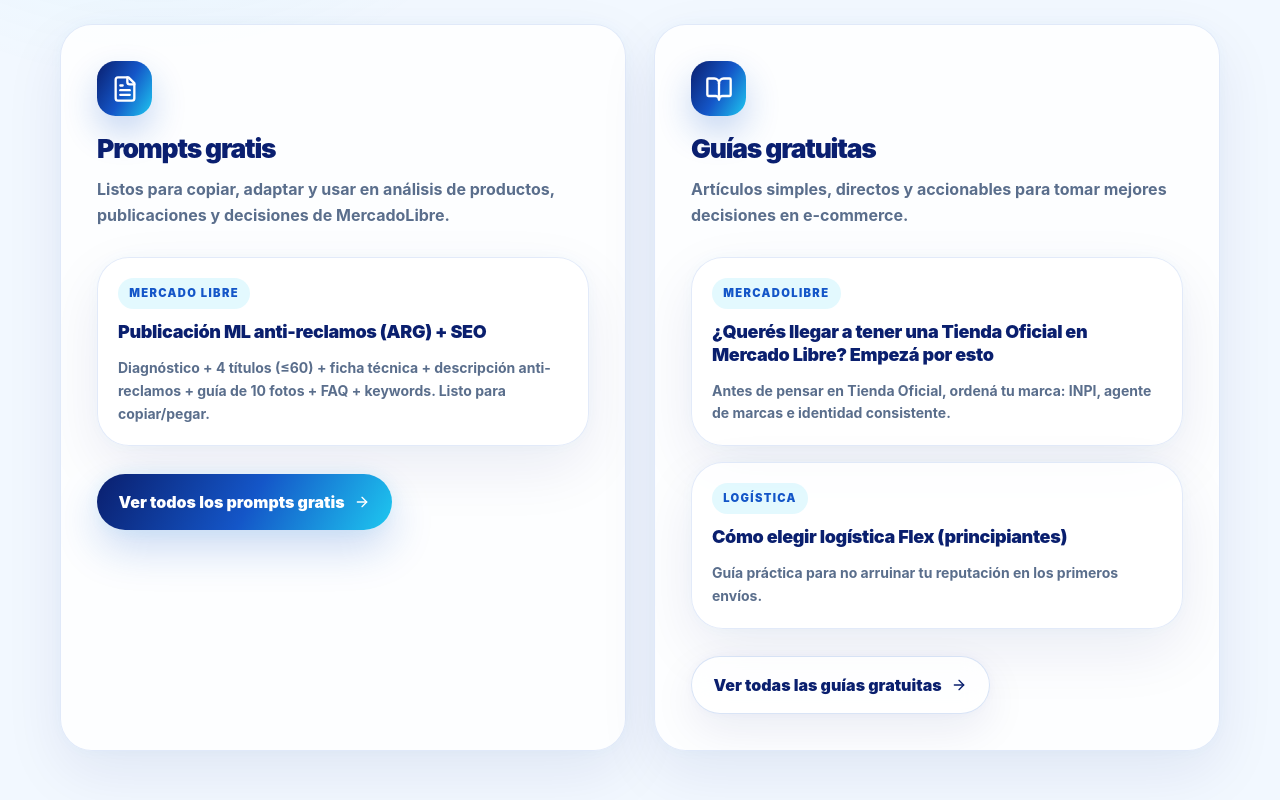
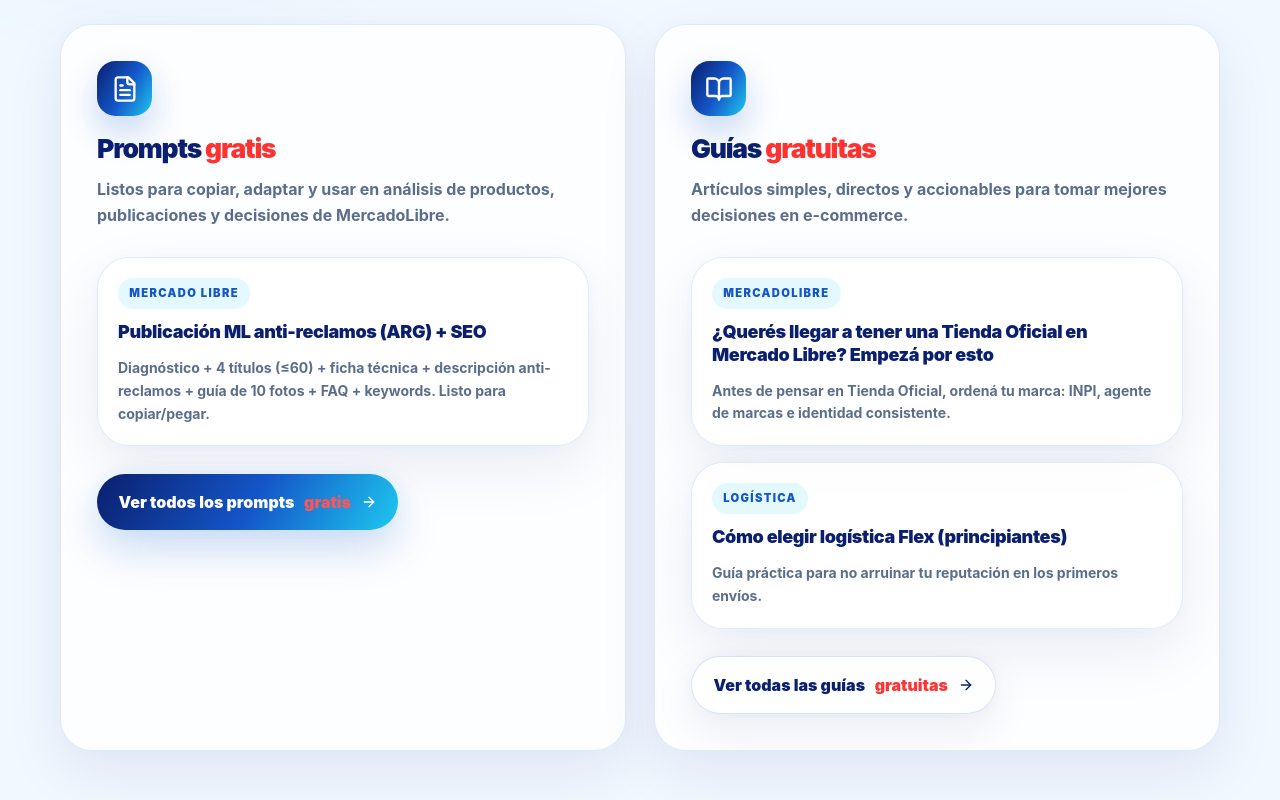
Before and after one commit to BengoDamian/oriavision-hub, a Next.js app: page / in a window 1280 px wide. Shown: the part 5420-6220 px from the top of the page. Built offline with nearby package versions, Linux system fonts and the light colour scheme; no server answers.

Commit message:
texto gratis en rojo

```diff
--- a/src/app/guias/page.tsx
+++ b/src/app/guias/page.tsx
@@ -80,7 +80,7 @@ export default function GuiasPage() {
               </span>
 
               <h1 className="mt-5 text-4xl font-black tracking-tight text-slate-900 md:text-6xl">
-                Guías gratuitas
+                Guías <span className="text-[#FF3333]">gratuitas</span>
               </h1>
               <p className="mx-auto mt-4 max-w-2xl text-lg font-medium text-textBody md:text-xl">
                 Guías cortas, accionables y sin humo. Entrás, leés y lo aplicás al toque.
--- a/src/app/page.tsx
+++ b/src/app/page.tsx
@@ -1971,7 +1971,7 @@ export default function Home() {
                 <div className="ov-icon">
                   <FileText className="h-7 w-7" />
                 </div>
-                <h3>Prompts gratis</h3>
+                <h3>Prompts <span className="text-[#FF3333] font-black">gratis</span></h3>
                 <p>
                   Listos para copiar, adaptar y usar en análisis de productos, publicaciones y decisiones de MercadoLibre.
                 </p>
@@ -1991,7 +1991,7 @@ export default function Home() {
                 </div>
 
                 <Link href="/prompts/" className="ov-btn ov-btn-primary mt-7">
-                  Ver todos los prompts gratis <ArrowRight className="relative z-10 h-4 w-4" />
+                  Ver todos los prompts <span className="text-[#FF5555]">gratis</span> <ArrowRight className="relative z-10 h-4 w-4" />
                 </Link>
               </div>
             </Reveal>
@@ -2001,7 +2001,7 @@ export default function Home() {
                 <div className="ov-icon">
                   <BookOpen className="h-7 w-7" />
                 </div>
-                <h3>Guías gratuitas</h3>
+                <h3>Guías <span className="text-[#FF3333] font-black">gratuitas</span></h3>
                 <p>
                   Artículos simples, directos y accionables para tomar mejores decisiones en e-commerce.
                 </p>
@@ -2021,7 +2021,7 @@ export default function Home() {
                 </div>
 
                 <Link href="/guias/" className="ov-btn ov-btn-secondary mt-7">
-                  Ver todas las guías gratuitas <ArrowRight className="h-4 w-4" />
+                  Ver todas las guías <span className="text-[#FF3333]">gratuitas</span> <ArrowRight className="h-4 w-4" />
                 </Link>
               </div>
             </Reveal>
--- a/src/app/prompts/page.tsx
+++ b/src/app/prompts/page.tsx
@@ -80,7 +80,7 @@ export default function PromptsPage() {
               </span>
 
               <h1 className="mt-5 text-4xl font-black tracking-tight text-slate-900 md:text-6xl">
-                Prompts gratis
+                Prompts <span className="text-[#FF3333]">gratis</span>
               </h1>
               <p className="mx-auto mt-4 max-w-2xl text-lg font-medium text-textBody md:text-xl">
                 Prompts listos para leer, copiar y usar. Sin vueltas y sin humo.
--- a/src/components/Footer.tsx
+++ b/src/components/Footer.tsx
@@ -64,7 +64,7 @@ export default function Footer() {
                 href="/prompts/"
                 className="text-slate-400 transition-colors hover:text-cyan-100"
               >
-                Prompts gratis
+                Prompts <span className="text-[#FF3333]">gratis</span>
               </Link>
             </li>
             <li>
@@ -72,7 +72,7 @@ export default function Footer() {
                 href="/guias/"
                 className="text-slate-400 transition-colors hover:text-cyan-100"
               >
-                Guías gratuitas
+                Guías <span className="text-[#FF3333]">gratuitas</span>
               </Link>
             </li>
           </ul>
```
